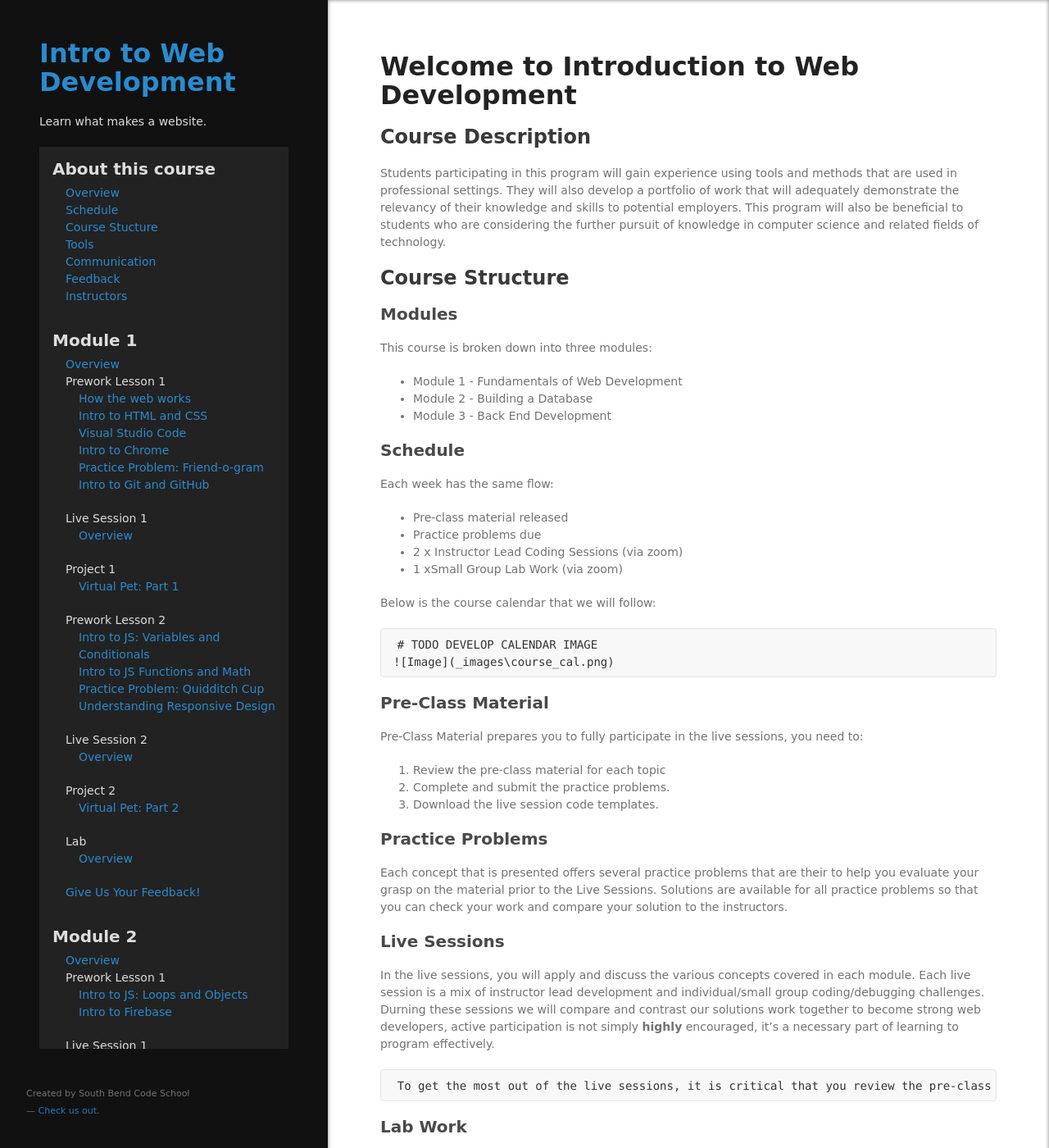
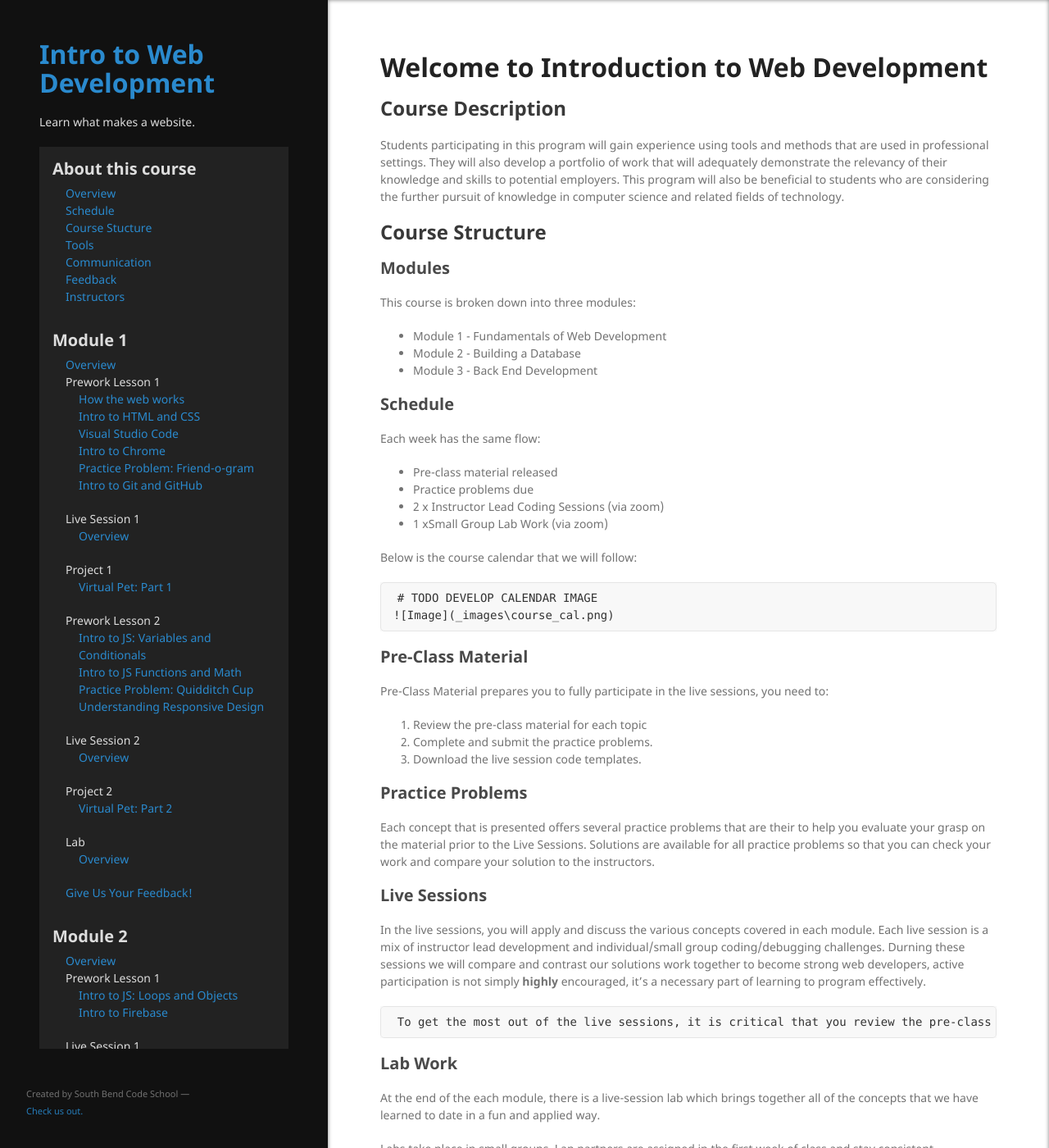
Before and after one commit to south-bend-code-works/intro-to-web-dev, a Jekyll site: the page built from index.md, in a window 1280 px wide and 1400 px high. Shown: the whole window at 82% size. Built offline with Jekyll 4.4.1, drawn with Linux system fonts in a browser that asks for light colours; our own code applies the rules of GitHub Pages for plain Markdown files.

Commit message:
removed comic sans

```diff
--- a/_layouts/default.html
+++ b/_layouts/default.html
@@ -15,7 +15,7 @@
     <![endif]-->
     <style>
       * {
-        font-family: 'Comic Sans MS';
+        /*font-family: 'Comic Sans MS';*/
       }
     </style>
   </head>
```
